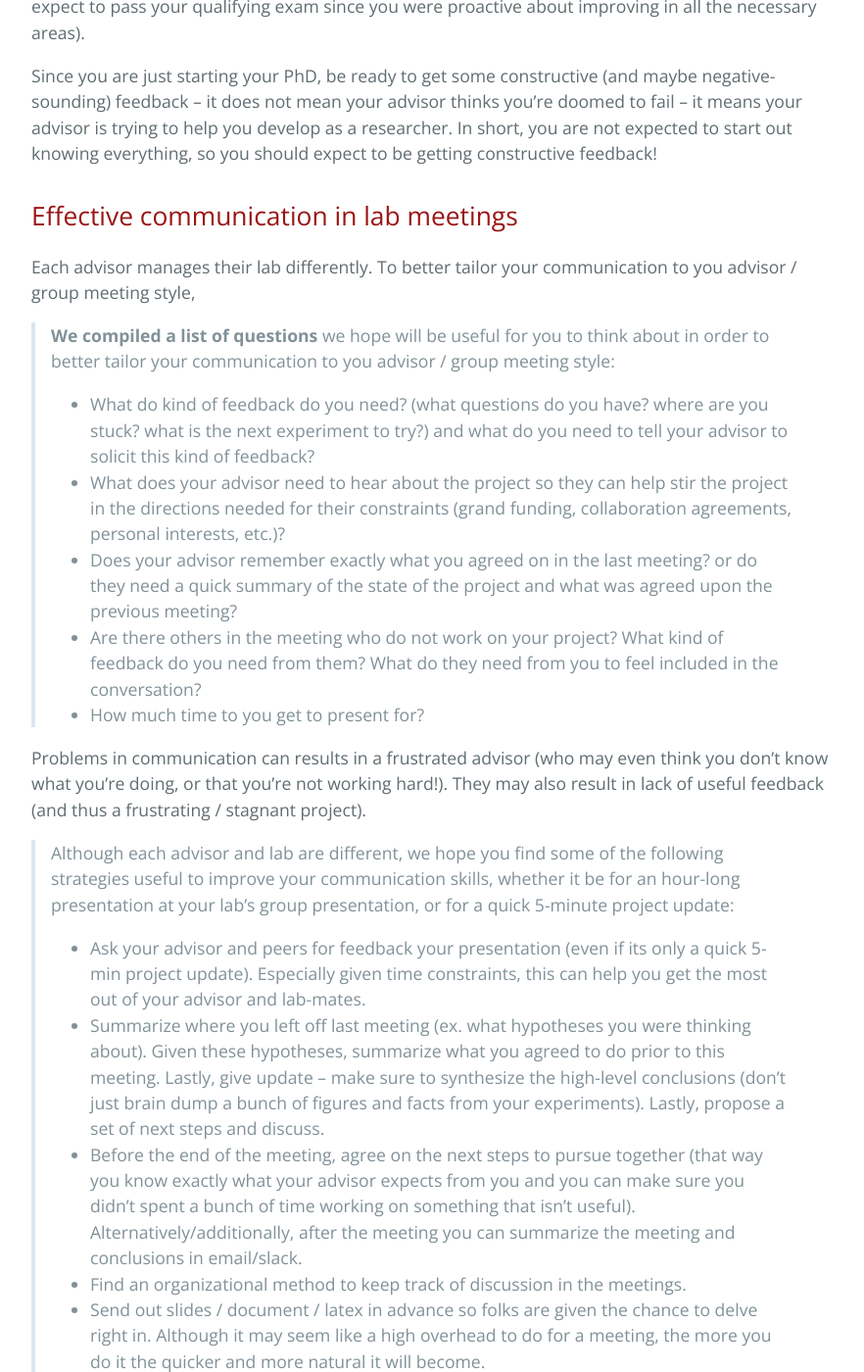
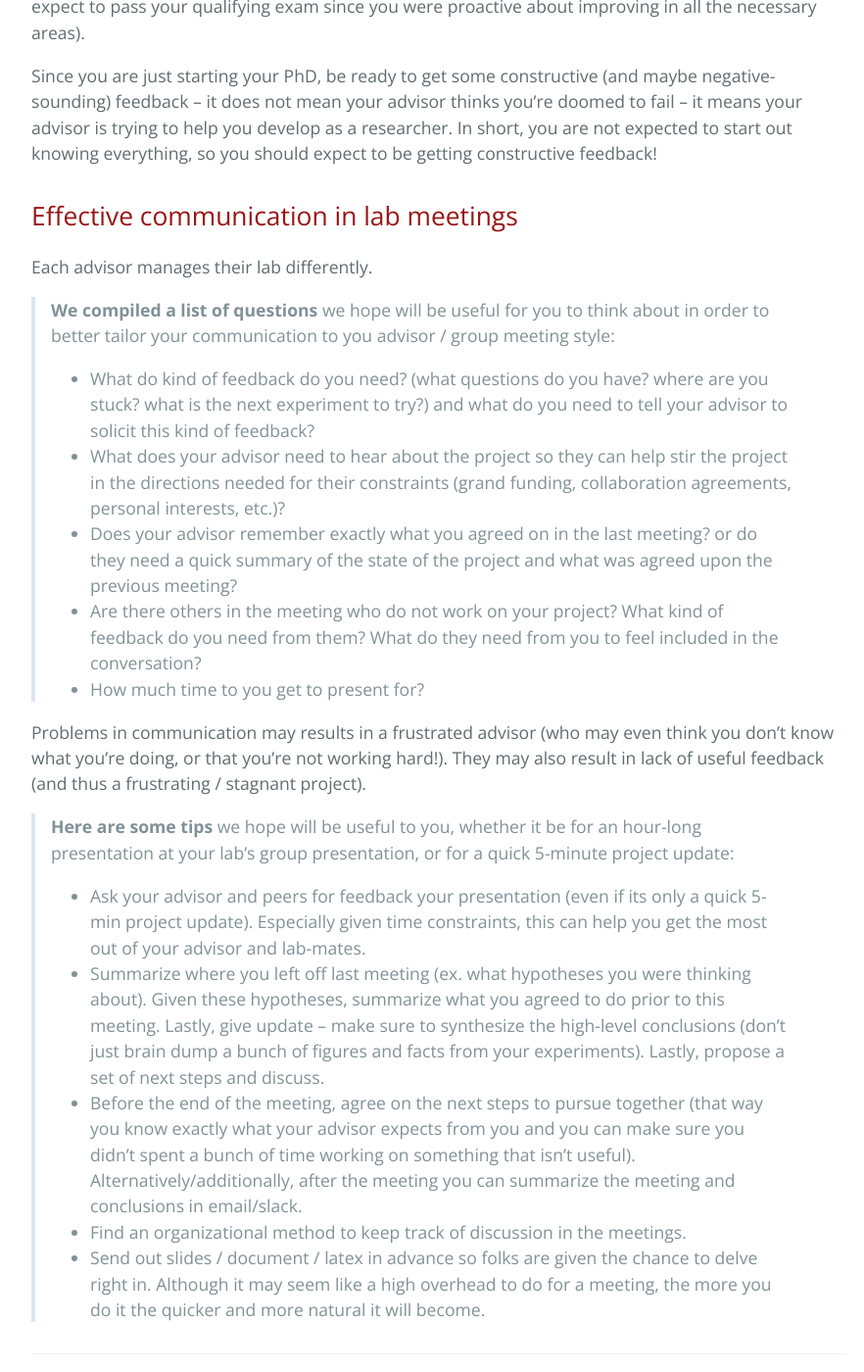
Before and after one commit to yanivyacoby/a-guide-to-your-phd, a Jekyll site: the page built from guide.md, in a window 1280 px wide and 1400 px high, scrolled down 4866 px. Shown: the whole window at 98% size, without its empty margins (192-1074 px from the left). Built offline with Jekyll 4.4.1, drawn with Linux system fonts in a browser that asks for light colours.

Commit message:
Update guide.md

```diff
--- a/guide.md
+++ b/guide.md
@@ -170,7 +170,6 @@ so you should expect to be getting constructive feedback!
 ## Effective communication in lab meetings
 
 Each advisor manages their lab differently.
-To better tailor your communication to you advisor / group meeting style,
 > **We compiled a list of questions** we hope will be useful for you to think about
 in order to better tailor your communication to you advisor / group meeting style:
 * What do kind of feedback do you need? (what questions do you have? where are you stuck? what is the next experiment to try?) and what do you need to tell your advisor to solicit this kind of feedback?
@@ -180,10 +179,11 @@ in order to better tailor your communication to you advisor / group meeting styl
 * How much time to you get to present for?
 
 
-Problems in communication can results in a frustrated advisor (who may even think you don’t know what you’re doing, or that you’re not working hard!).
+Problems in communication may results in a frustrated advisor
+(who may even think you don’t know what you’re doing, or that you’re not working hard!).
 They may also result in lack of useful feedback (and thus a frustrating / stagnant project).
 
-> Although each advisor and lab are different, we hope you find some of the following strategies useful to improve your communication skills,
+> **Here are some tips** we hope will be useful to you,
 whether it be for an hour-long presentation at your lab's group presentation, or for a quick 5-minute project update:
 * Ask your advisor and peers for feedback your presentation (even if its only a quick 5-min project update). Especially given time constraints, this can help you get the most out of your advisor and lab-mates.
 * Summarize where you left off last meeting (ex. what hypotheses you were thinking about). Given these hypotheses, summarize what you agreed to do prior to this meeting. Lastly, give update -- make sure to synthesize the high-level conclusions (don’t just brain dump a bunch of figures and facts from your experiments). Lastly, propose a set of next steps and discuss.
```
